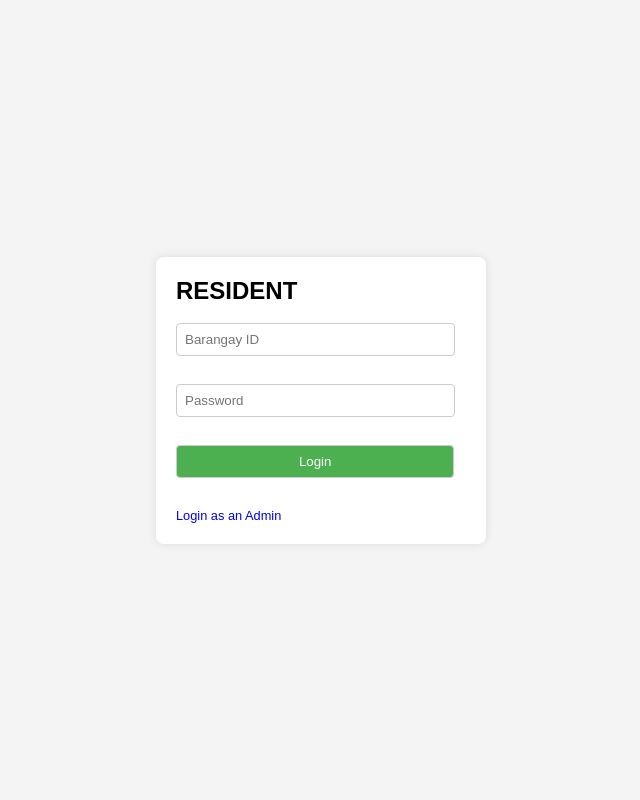
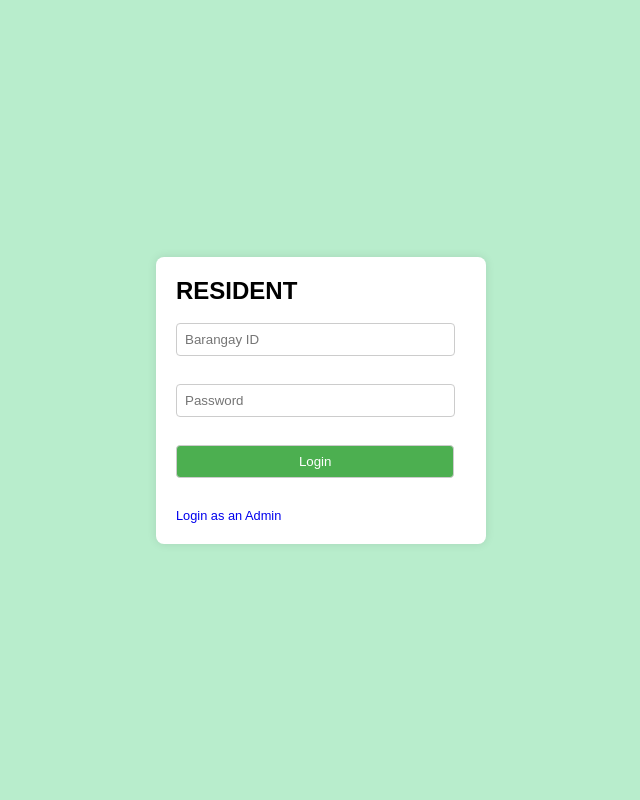
Before and after one commit to drlyngrc/BOSS, a Flask app: page / in a window 1280 px wide. Shown: the whole page, without its empty margins (319-959 px from the left). Run offline with Flask 3, Linux system fonts and the light colour scheme; parts of the project's set-up code (start-up, migrations or seed data) failed here and were passed over.

Commit message:
Update index.html

```diff
--- a/BOSS_SRC/templates/Residents/index.html
+++ b/BOSS_SRC/templates/Residents/index.html
@@ -11,7 +11,7 @@
     <style>
         body {
             font-family: Arial, sans-serif;
-            background-color: #f4f4f4;
+            background-color: rgba(151, 229, 181, 0.678);;
             margin: 0;
             padding: 0;
             display: flex;
```
